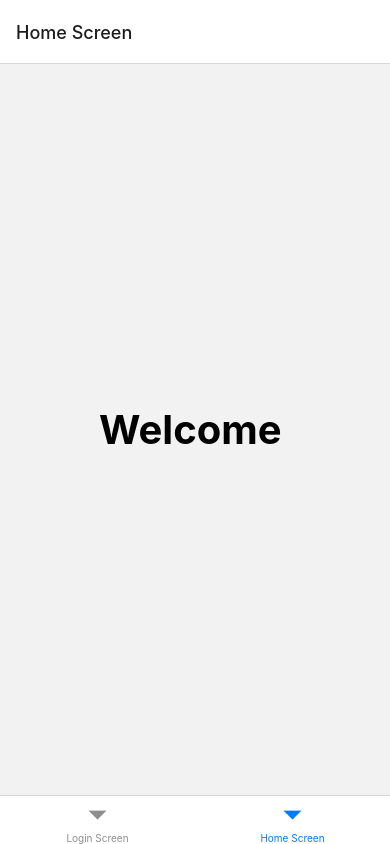
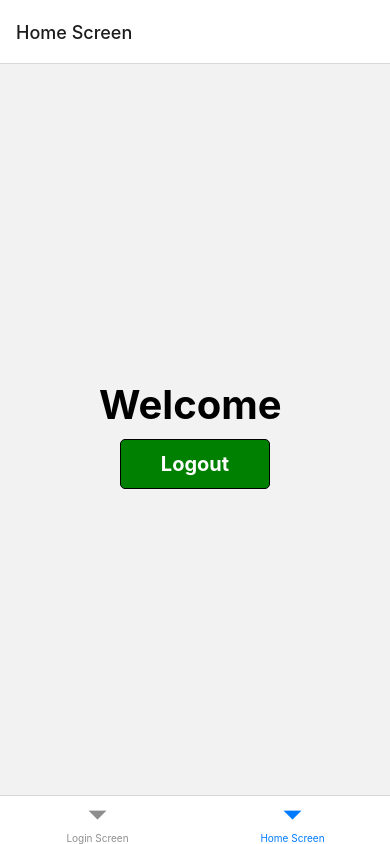
Before and after one commit to vinhhn3/tcd0304mobiledev, a React Native app: screen /Home in a window 390 px wide. Built offline with nearby package versions, Linux system fonts and the light colour scheme.

Commit message:
Logout function

```diff
--- a/screens/Home.js
+++ b/screens/Home.js
@@ -1,6 +1,7 @@
 import AsyncStorage from "@react-native-async-storage/async-storage";
 import React, { useEffect, useState } from "react";
-import { StyleSheet, Text, View } from "react-native";
+import { Alert, StyleSheet, Text, View } from "react-native";
+import CustomButton from "../components/CustomButton";
 
 const Home = ({ navigation }) => {
   const [name, setName] = useState("");
@@ -20,9 +21,20 @@ const Home = ({ navigation }) => {
     }
   };
 
+  const logout = async () => {
+    try {
+      await AsyncStorage.removeItem("Username");
+      Alert.alert("Removed !!!. Your name is removed !!!");
+      navigation.navigate("Login");
+    } catch (error) {
+      console.log(error);
+    }
+  };
+
   return (
     <View style={styles.body}>
       <Text style={styles.text}>Welcome {name}</Text>
+      <CustomButton title="Logout" handlePress={logout} />
     </View>
   );
 };
```
